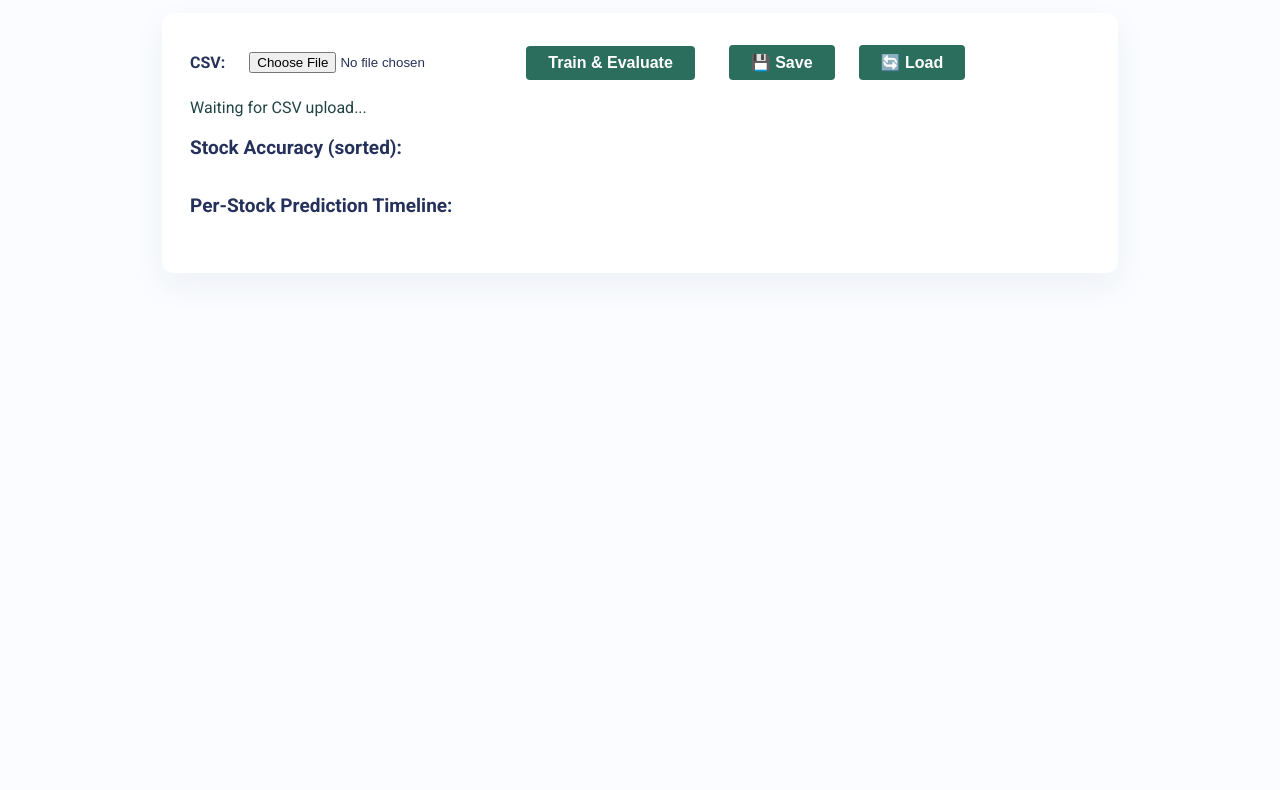
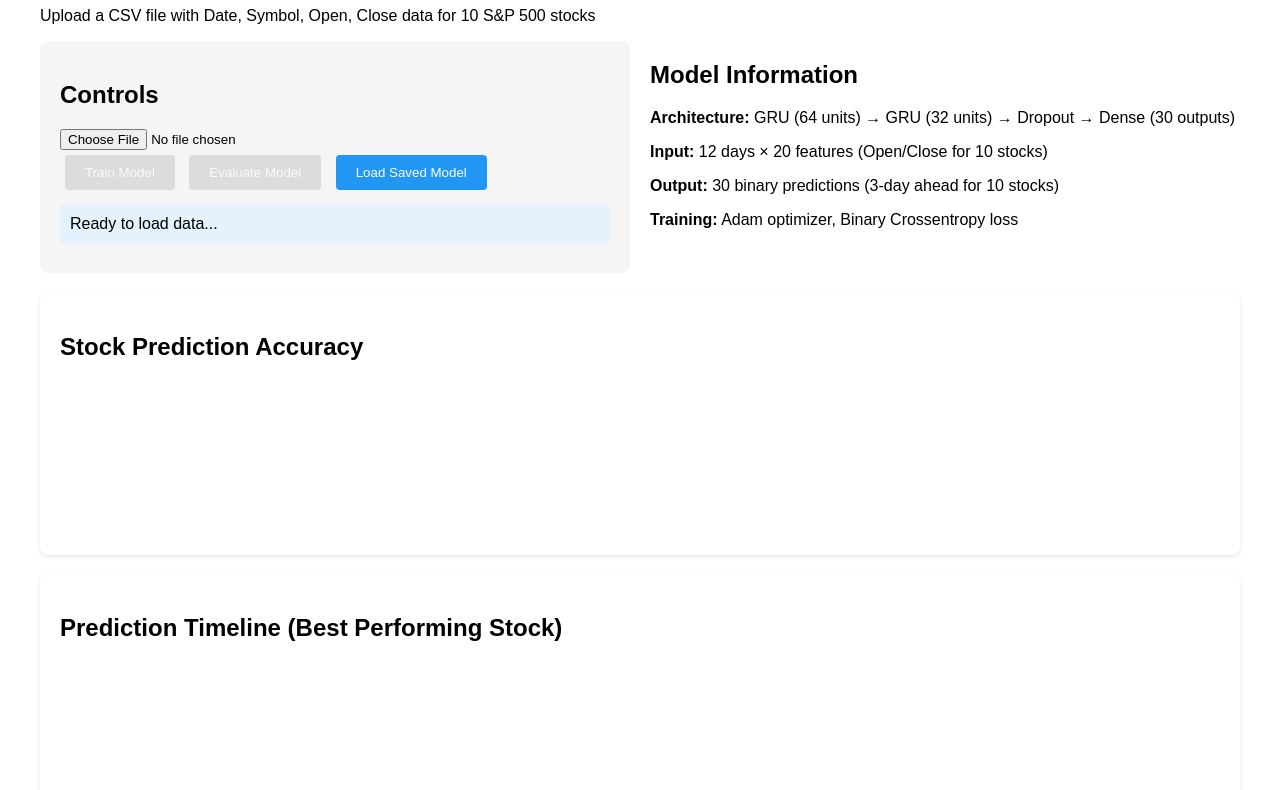
Before and after one commit to rustamkobilov00/try2, a plain HTML site: page index.html in a window 1280 px wide. Shown: the part 93-883 px from the top of the page. Before the commit the page ends 800 px from the top, so only its background shows below. Drawn offline with nearby package versions, Linux system fonts and the light colour scheme; a script that the page names is missing.

Commit message:
Update index.html

```diff
--- a/index.html
+++ b/index.html
@@ -1,73 +1,106 @@
-<!-- index.html -->
 <!DOCTYPE html>
 <html lang="en">
 <head>
     <meta charset="UTF-8">
-  <title>S&P 500 Top10 Multi-Stock GRU Predictor Demo</title>
-  <script type="module" src="./app.js"></script>
-  <link rel="stylesheet" href="https://fonts.googleapis.com/css?family=Roboto:400,700">
+    <meta name="viewport" content="width=device-width, initial-scale=1.0">
+    <title>Stock Prediction Demo</title>
+    <script src="https://cdn.jsdelivr.net/npm/@tensorflow/tfjs@4.22.0/dist/tf.min.js"></script>
+    <script src="https://cdn.jsdelivr.net/npm/chart.js@4.4.0/dist/chart.min.js"></script>
     <style>
         body {
-      font-family: Roboto, Arial, sans-serif;
-      background: #fafcff;
-      color: #25315a;
-      margin: 0;
-      padding: 0 0 48px 0;
+            font-family: Arial, sans-serif;
+            max-width: 1200px;
+            margin: 0 auto;
+            padding: 20px;
         }
-    .header {
-      background: #314e94;
-      color: #dbedf1;
-      padding: 24px;
-      font-size: 1.5em;
-      text-align: center;
-      font-weight: 700;
+        .container {
+            display: grid;
+            grid-template-columns: 1fr 1fr;
+            gap: 20px;
+            margin-bottom: 20px;
         }
-    .main-panel {
-      max-width: 900px;
-      margin: 30px auto 0 auto;
-      background: #fff;
-      border-radius: 12px;
-      padding: 32px 28px;
-      box-shadow: 0 12px 32px rgba(39,50,80,0.06);
+        .controls {
+            background: #f5f5f5;
+            padding: 20px;
+            border-radius: 8px;
         }
-    .input-row {
-      margin-bottom: 18px;
-      display: flex; align-items: center;
-      gap: 24px;
+        .status {
+            padding: 10px;
+            margin: 10px 0;
+            border-radius: 4px;
+            background: #e3f2fd;
         }
-    label {font-weight:600;}
+        .status.error {
+            background: #ffebee;
+            color: #c62828;
+        }
         button {
-      padding: 8px 22px;
-      background: #2b6e5e;
-      color: #fff;
+            padding: 10px 20px;
+            margin: 5px;
             border: none;
             border-radius: 4px;
-      font-weight: 600;
-      font-size: 1em;
             cursor: pointer;
+            background: #2196f3;
+            color: white;
         }
-    button:disabled { background: #9fbbad;}
-    #status-msg { margin: 14px 0 0 0; min-height: 20px; color: #244;}
-    #bar-chart { margin: 35px 0 30px 0;}
-    #timeline-rows { margin: 24px 0;}
-    .section-title { font-size:1.19em; font-weight:700; margin:18px 0 6px 0;}
+        button:disabled {
+            opacity: 0.6;
+            cursor: not-allowed;
+            background: #cccccc;
+        }
+        .chart-container {
+            background: white;
+            padding: 20px;
+            border-radius: 8px;
+            box-shadow: 0 2px 4px rgba(0,0,0,0.1);
+            margin-bottom: 20px;
+        }
+        canvas {
+            max-width: 100%;
+        }
     </style>
 </head>
 <body>
-  <div class="header">S&P 500 Top10 Multi-Stock GRU Predictor</div>
-  <div class="main-panel">
-    <div class="input-row">
-      <label for="csv-input">CSV:</label>
-      <input type="file" id="csv-input" accept=".csv">
-      <button id="train-btn">Train & Evaluate</button>
-      <button id="save-btn" title="Save model" style="margin-left:10px;">💾 Save</button>
-      <button id="load-btn" title="Load model">🔄 Load</button>
+    <h1>Stock Prediction Demo</h1>
+    <p>Upload a CSV file with Date, Symbol, Open, Close data for 10 S&P 500 stocks</p>
+
+    <div class="container">
+        <div class="controls">
+            <h2>Controls</h2>
+            <input type="file" id="csvFile" accept=".csv">
+
+            <div>
+                <button id="trainBtn" disabled>Train Model</button>
+                <button id="evaluateBtn" disabled>Evaluate Model</button>
+                <button id="loadModelBtn">Load Saved Model</button>
             </div>
-    <div id="status-msg">Waiting for CSV upload...</div>
-    <div class="section-title">Stock Accuracy (sorted):</div>
-    <div id="bar-chart"></div>
-    <div class="section-title">Per-Stock Prediction Timeline:</div>
-    <div id="timeline-rows"></div>
+
+            <div id="status" class="status">Ready to load data...</div>
+            <div id="trainingProgress"></div>
         </div>
+
+        <div>
+            <h2>Model Information</h2>
+            <p><strong>Architecture:</strong> GRU (64 units) → GRU (32 units) → Dropout → Dense (30 outputs)</p>
+            <p><strong>Input:</strong> 12 days × 20 features (Open/Close for 10 stocks)</p>
+            <p><strong>Output:</strong> 30 binary predictions (3-day ahead for 10 stocks)</p>
+            <p><strong>Training:</strong> Adam optimizer, Binary Crossentropy loss</p>
+        </div>
+    </div>
+
+    <div class="chart-container">
+        <h2>Stock Prediction Accuracy</h2>
+        <canvas id="accuracyChart"></canvas>
+    </div>
+
+    <div class="chart-container">
+        <h2>Prediction Timeline (Best Performing Stock)</h2>
+        <canvas id="timelineChart"></canvas>
+    </div>
+
+    <!-- Remove type="module" and use regular script tags -->
+    <script src="data-loader.js"></script>
+    <script src="gru.js"></script>
+    <script src="app.js"></script>
 </body>
 </html>
```
Lines whose indentation alone changed are shown as unchanged.
